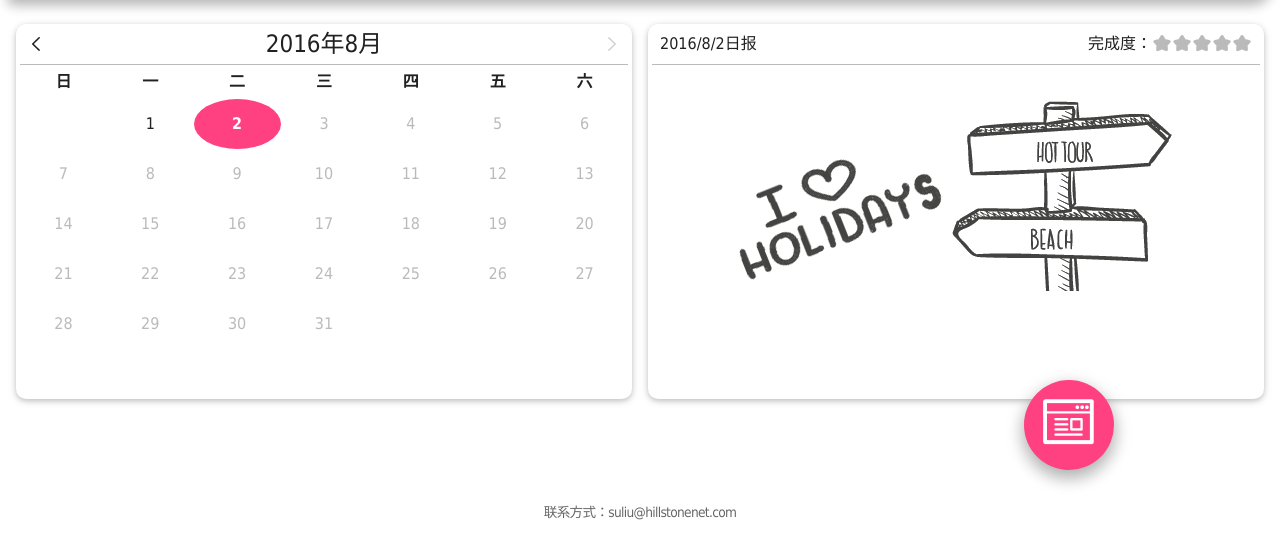
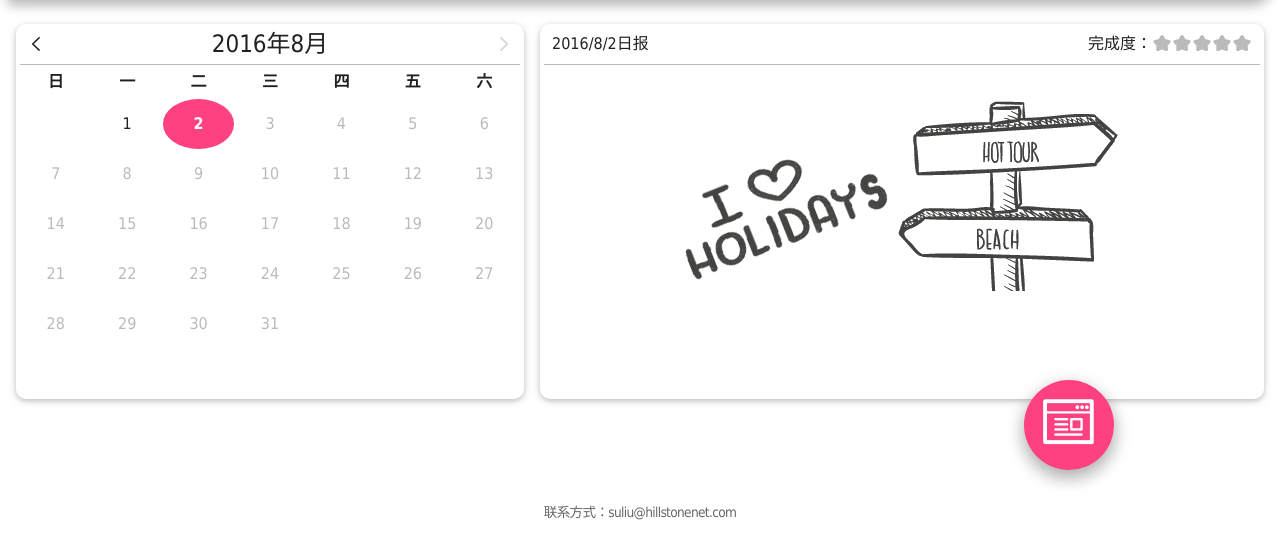
Before and after one commit to helloliusu/helloliusu.github.com, a plain HTML site: page index.html in a window 1280 px wide. Shown: the part 260-800 px from the top of the page. Drawn offline with Linux system fonts and the light colour scheme.

Commit message:
change meta

```diff
--- a/style.css
+++ b/style.css
@@ -40,7 +40,7 @@ header> h3 {
     padding: 0 0 10px;
 }
 .date-select, .report {
-    flex: 1;
+    flex-grow: 1;
     min-width: 500px;
     color: rgba(0, 0, 0, .87);
     border-radius: 10px;
```
